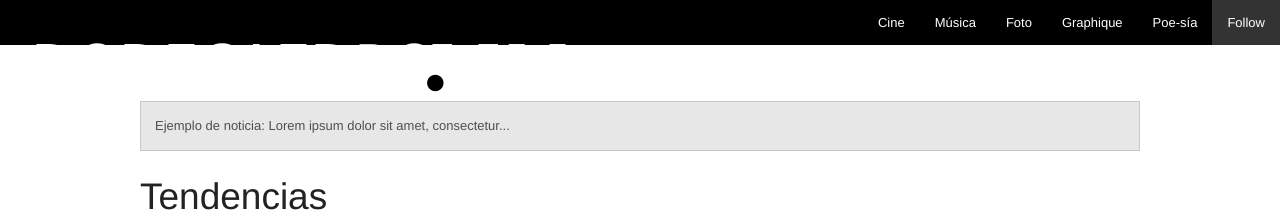
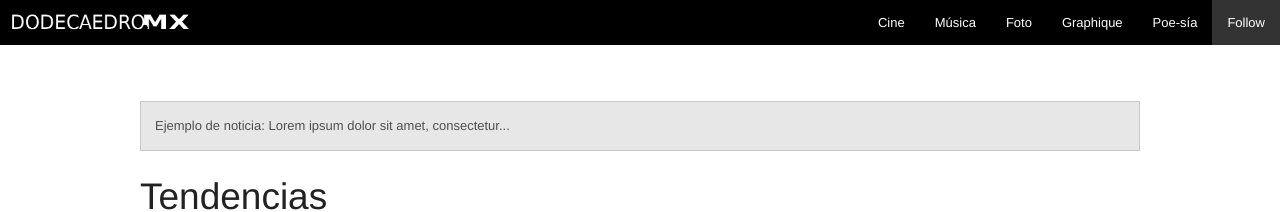
Before and after one commit to dodecaedro-mexico/dodecaedro-v1, a Jekyll site: the page built from index.html, in a window 1280 px wide. Shown: the top 212 px of the page. Built offline with Jekyll 4.4.1, drawn with Linux system fonts in a browser that asks for light colours; nearby versions of some CDN libraries.

Commit message:
Update logo

```diff
--- a/_includes/header.html
+++ b/_includes/header.html
@@ -6,7 +6,7 @@
 
         <ul class="title-area">
             <li class="name">
-                <a href="/"><img src="{{ "/logo.png" | prepend: site.baseurl }}" alt="dodecaedro logo"></a>
+                <a href="/"><img style="width: 200px;" src="{{ "/logo.png" | prepend: site.baseurl }}" alt="dodecaedro logo"></a>
             </li>
             <li class="toggle-topbar menu-icon"><a href="#"><span></span></a></li>
         </ul>
```
